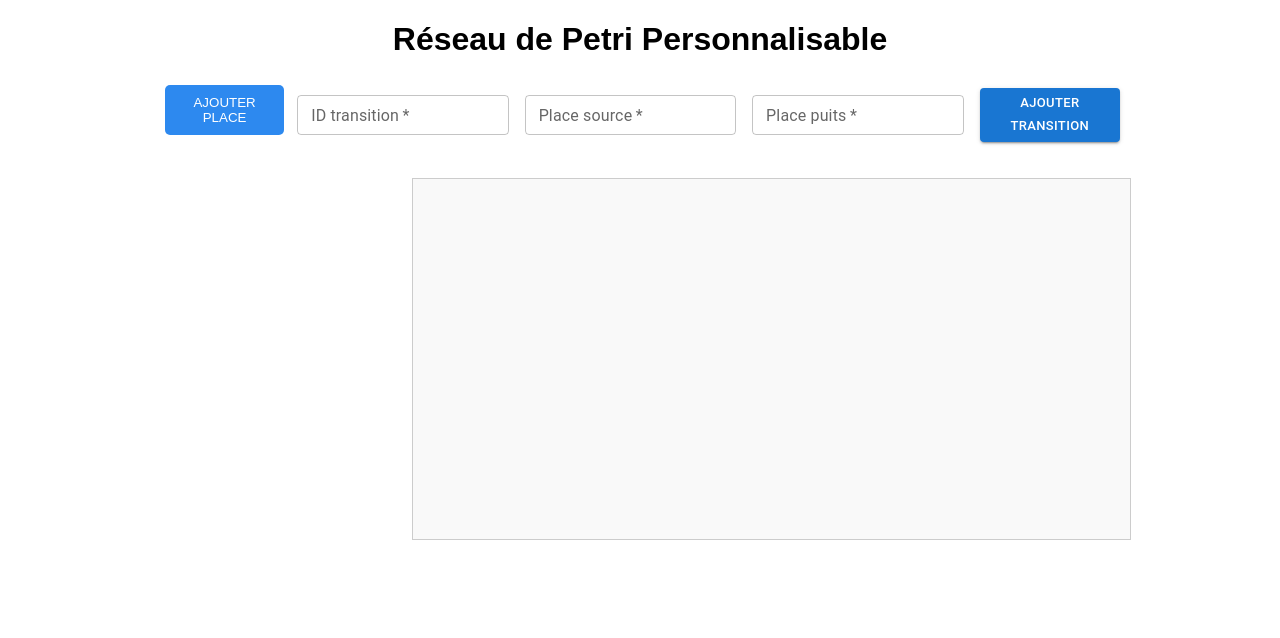
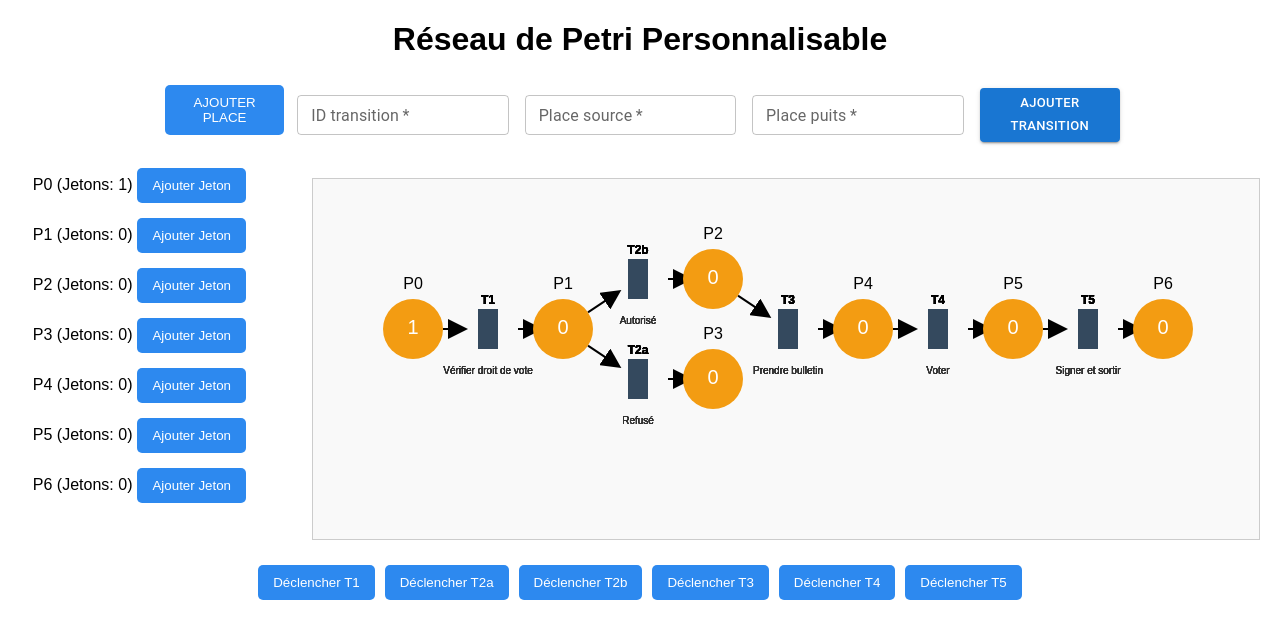
Before and after one commit to KARIJA-25/reseau-de-petri, a React (Create React App) app: page / in a window 1280 px wide. Shown: the top 638 px of the page. Built offline with nearby package versions, Linux system fonts and the light colour scheme.

Commit message:
update data

```diff
--- a/src/App.js
+++ b/src/App.js
@@ -1,13 +1,67 @@
+import "./App.css";
 import React, { useState, useEffect } from "react";
 import "./App.css";
 import { Button, Stack, TextField } from "@mui/material";
-
 const PLACE_RADIUS = 30;
-
+// Votre réseau de Petri préconfiguré
+const INITIAL_PETRI_NET = {
+  places: [
+    { id: "P0", label: "Entrée électeur", x: 100, y: 150, tokens: 1 },
+    { id: "P1", label: "En vérification", x: 250, y: 150, tokens: 0 },
+    { id: "P2", label: "Autorisé à voter", x: 400, y: 100, tokens: 0 },
+    { id: "P3", label: "Refusé / Sortie", x: 400, y: 200, tokens: 0 },
+    { id: "P4", label: "A pris le bulletin", x: 550, y: 150, tokens: 0 },
+    { id: "P5", label: "A voté", x: 700, y: 150, tokens: 0 },
+    { id: "P6", label: "A signé / Sortie", x: 850, y: 150, tokens: 0 },
+  ],
+  transitions: [
+    {
+      id: "T1",
+      label: "Vérifier droit de vote",
+      x: 175,
+      y: 150,
+      from: "P0",
+      to: "P1",
+    },
+    { id: "T2a", label: "Refusé", x: 325, y: 200, from: "P1", to: "P3" },
+    { id: "T2b", label: "Autorisé", x: 325, y: 100, from: "P1", to: "P2" },
+    {
+      id: "T3",
+      label: "Prendre bulletin",
+      x: 475,
+      y: 150,
+      from: "P2",
+      to: "P4",
+    },
+    { id: "T4", label: "Voter", x: 625, y: 150, from: "P4", to: "P5" },
+    {
+      id: "T5",
+      label: "Signer et sortir",
+      x: 775,
+      y: 150,
+      from: "P5",
+      to: "P6",
+    },
+  ],
+  arcs: [
+    { from: "P0", to: "T1" },
+    { from: "T1", to: "P1" },
+    { from: "P1", to: "T2a" },
+    { from: "P1", to: "T2b" },
+    { from: "T2a", to: "P3" },
+    { from: "T2b", to: "P2" },
+    { from: "P2", to: "T3" },
+    { from: "T3", to: "P4" },
+    { from: "P4", to: "T4" },
+    { from: "T4", to: "P5" },
+    { from: "P5", to: "T5" },
+    { from: "T5", to: "P6" },
+  ],
+};
 function App() {
-  const [places, setPlaces] = useState([]);
-  const [transitions, setTransitions] = useState([]);
-  const [arcs, setArcs] = useState([]);
+  const [places, setPlaces] = useState(INITIAL_PETRI_NET.places);
+  const [transitions, setTransitions] = useState(INITIAL_PETRI_NET.transitions);
+  const [arcs, setArcs] = useState(INITIAL_PETRI_NET.arcs);
   const [tokens, setTokens] = useState([]);
   const [dragItem, setDragItem] = useState(null);
   const [tokenId, setTokenId] = useState(0);
@@ -275,9 +329,14 @@ function App() {
             ))}
           </div>
           <svg
-            width="56%"
+            width="100%"
             height="360"
-            style={{ border: "1px solid #ccc", margin: "20px", float: "right" }}
+            style={{
+              border: "1px solid #ccc",
+              margin: "20px",
+              float: "right",
+            }}
+            overflow={"auto"}
           >
             <defs>
               <marker
@@ -309,19 +368,50 @@ function App() {
             })}
 
             {transitions.map((t) => (
+              <g key={t.id}>
                 <rect
-                key={t.id}
                   x={t.x - 10}
                   y={t.y - 20}
                   width="20"
                   height="40"
                   fill="#34495e"
                   onMouseDown={handleMouseDown(t.id, "transition")}
+                />
+                {transitions.map((t) => (
+                  <g key={t.id}>
+                    <rect
+                      x={t.x - 10}
+                      y={t.y - 20}
+                      width="20"
+                      height="40"
+                      fill="#34495e"
+                      onMouseDown={handleMouseDown(t.id, "transition")}
+                    />
+                    {/* ID de la transition au-dessus */}
+                    <text
+                      x={t.x}
+                      y={t.y - 25} // Position au-dessus du rectangle
+                      textAnchor="middle"
+                      fontSize="12"
+                      fill="#000"
+                      fontWeight="bold"
                     >
-                <title>{t.id}</title>
-              </rect>
+                      {t.id}
+                    </text>
+                    {/* Label descriptif en dessous */}
+                    <text
+                      x={t.x}
+                      y={t.y + 45} // Position sous le rectangle
+                      textAnchor="middle"
+                      fontSize="10"
+                      fill="#333"
+                    >
+                      {t.label}
+                    </text>
+                  </g>
                 ))}
-
+              </g>
+            ))}
             {places.map((p) => (
               <g key={p.id} onMouseDown={handleMouseDown(p.id, "place")}>
                 <circle cx={p.x} cy={p.y} r={PLACE_RADIUS} fill="#f39c12" />
```
Lines whose indentation alone changed are shown as unchanged.
